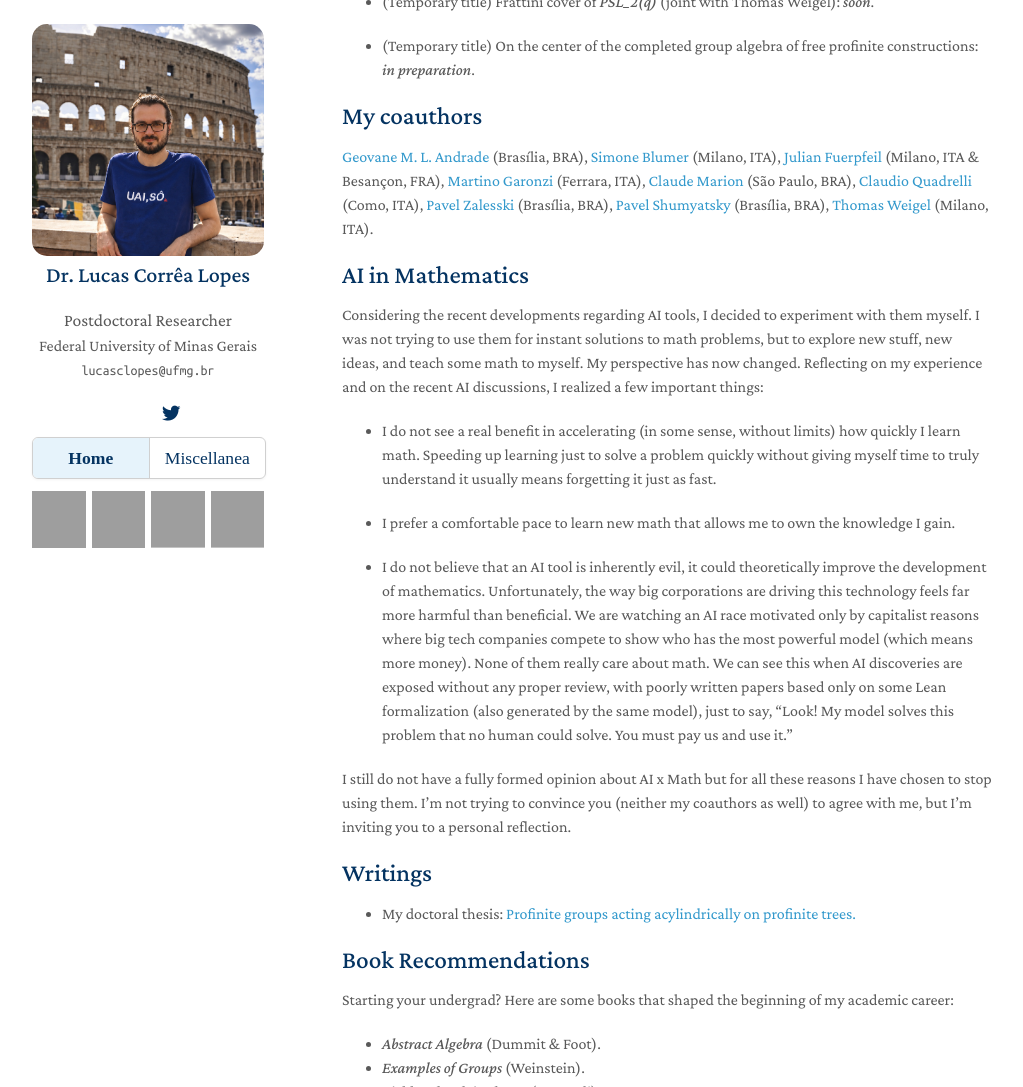
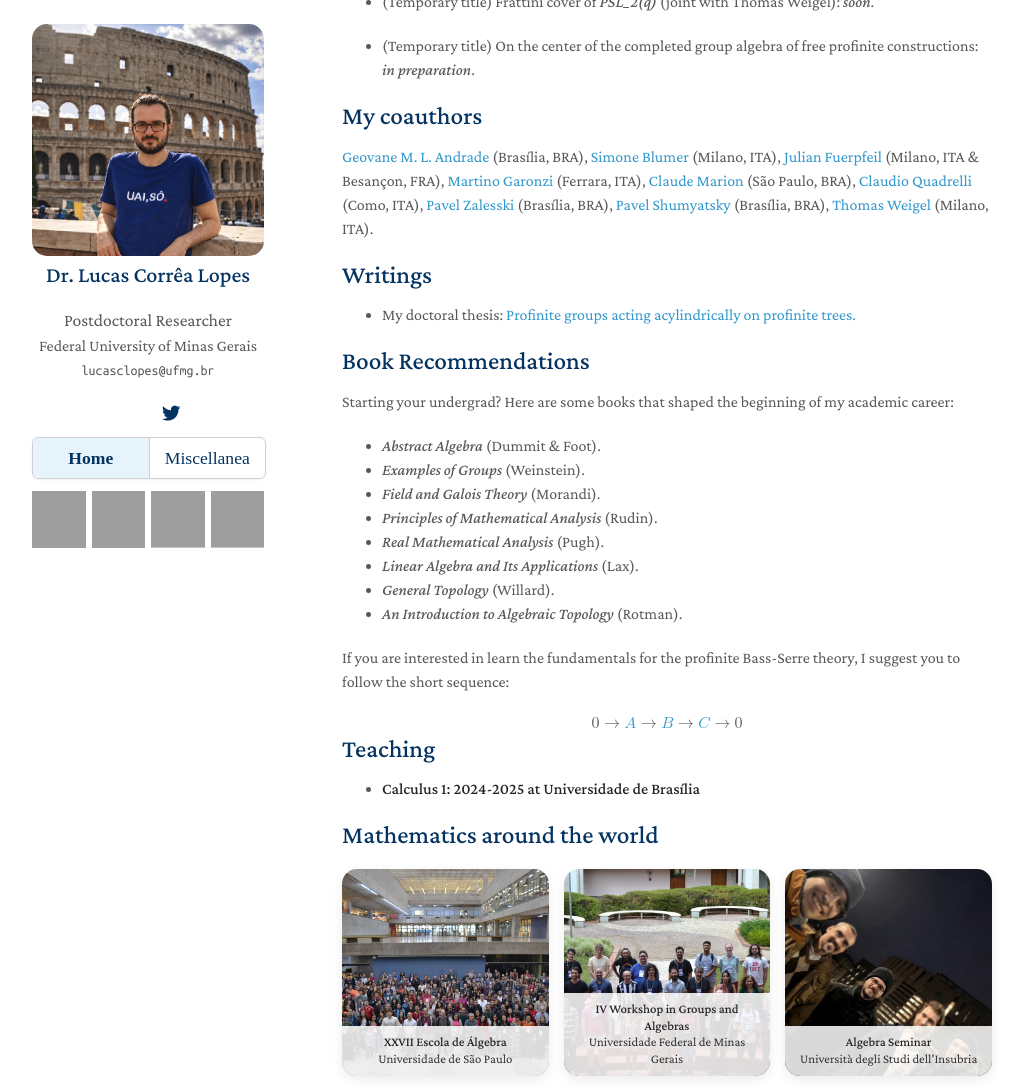
Before and after one commit to lcorrealopes/home, a Jekyll site: the page built from index.md, in a window 1280 px wide and 1400 px high, scrolled down 956 px, cut to the strip 0-1087 px from the top of the window. Shown: the whole strip, without its empty margins (128-1151 px from the left). Built offline with Jekyll 4.4.1, drawn with Linux system fonts in a browser that asks for light colours; nearby versions of some CDN libraries; a style sheet for code colours, icons or effects is not loaded; grey boxes are pictures that could not be loaded.

Commit message:
Update index.md

```diff
--- a/index.md
+++ b/index.md
@@ -55,18 +55,6 @@ Currently I am a postdoctoral researcher at Federal University of Minas Gerais.
 ## My coauthors
 
 <a href="https://www.researchgate.net/profile/Geovane-Matheus-Andrade-2">Geovane M. L. Andrade</a> (Brasília, BRA), <a href="https://sites.google.com/view/simone-blumer/">Simone Blumer</a> (Milano, ITA), <a href="https://sites.google.com/campus.unimib.it/feuerpfeil/">Julian Fuerpfeil</a> (Milano, ITA & Besançon, FRA), <a href="https://docente.unife.it/martino.garonzi">Martino Garonzi</a> (Ferrara, ITA), <a href="https://www.ime.usp.br/marion/">Claude Marion</a> (São Paulo, BRA), <a href="https://sites.google.com/view/claudioquadrelli-math/home">Claudio Quadrelli</a> (Como, ITA), <a href="https://www.mat.unb.br/pz">Pavel Zalesski</a> (Brasília, BRA), <a href="https://mat.unb.br/index.php/pessoas/docentes/57-pavel-shumyatsky">Pavel Shumyatsky</a> (Brasília, BRA), <a href="https://www.unimib.it/thomas-stefan-weigel">Thomas Weigel</a> (Milano, ITA).
-
-## AI in Mathematics
-
-Considering the recent developments regarding AI tools, I decided to experiment with them myself. I was not trying to use them for instant solutions to math problems, but to explore new stuff, new ideas, and teach some math to myself. My perspective has now changed. Reflecting on my experience and on the recent AI discussions, I realized a few important things:
-
-- I do not see a real benefit in accelerating (in some sense, without limits) how quickly I learn math. Speeding up learning just to solve a problem quickly without giving myself time to truly understand it usually means forgetting it just as fast.
-
-- I prefer a comfortable pace to learn new math that allows me to own the knowledge I gain.
-
-- I do not believe that an AI tool is inherently evil, it could theoretically improve the development of mathematics. Unfortunately, the way big corporations are driving this technology feels far more harmful than beneficial. We are watching an AI race motivated only by capitalist reasons where big tech companies compete to show who has the most powerful model (which means more money). None of them really care about math. We can see this when AI discoveries are exposed without any proper review, with poorly written papers based only on some Lean formalization (also generated by the same model), just to say, "Look! My model solves this problem that no human could solve. You must pay us and use it."
-
-I still do not have a fully formed opinion about AI x Math but for all these reasons I have chosen to stop using them. I'm not trying to convince you (neither my coauthors as well) to agree with me, but I'm inviting you to a personal reflection.
 
 ## Writings
 
```
